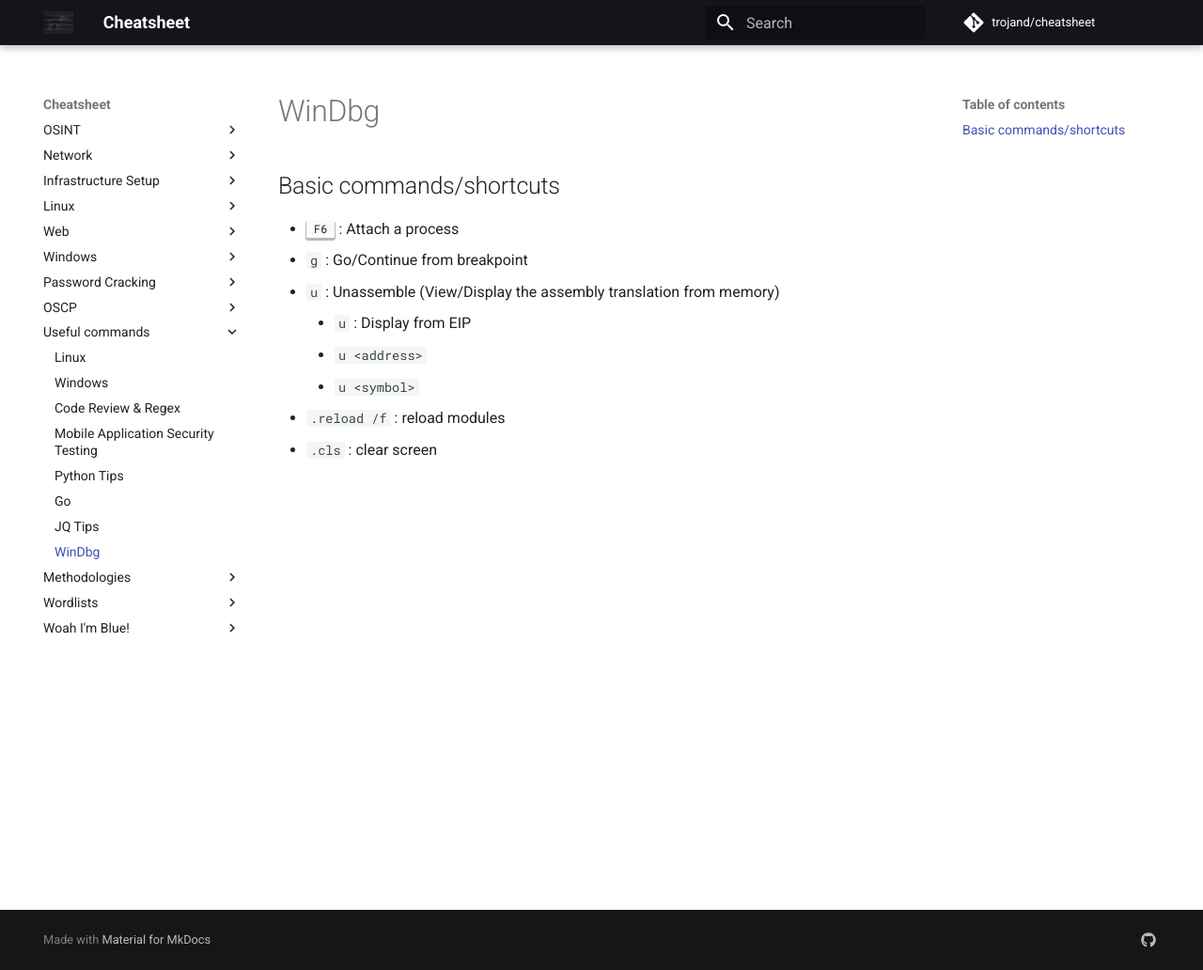
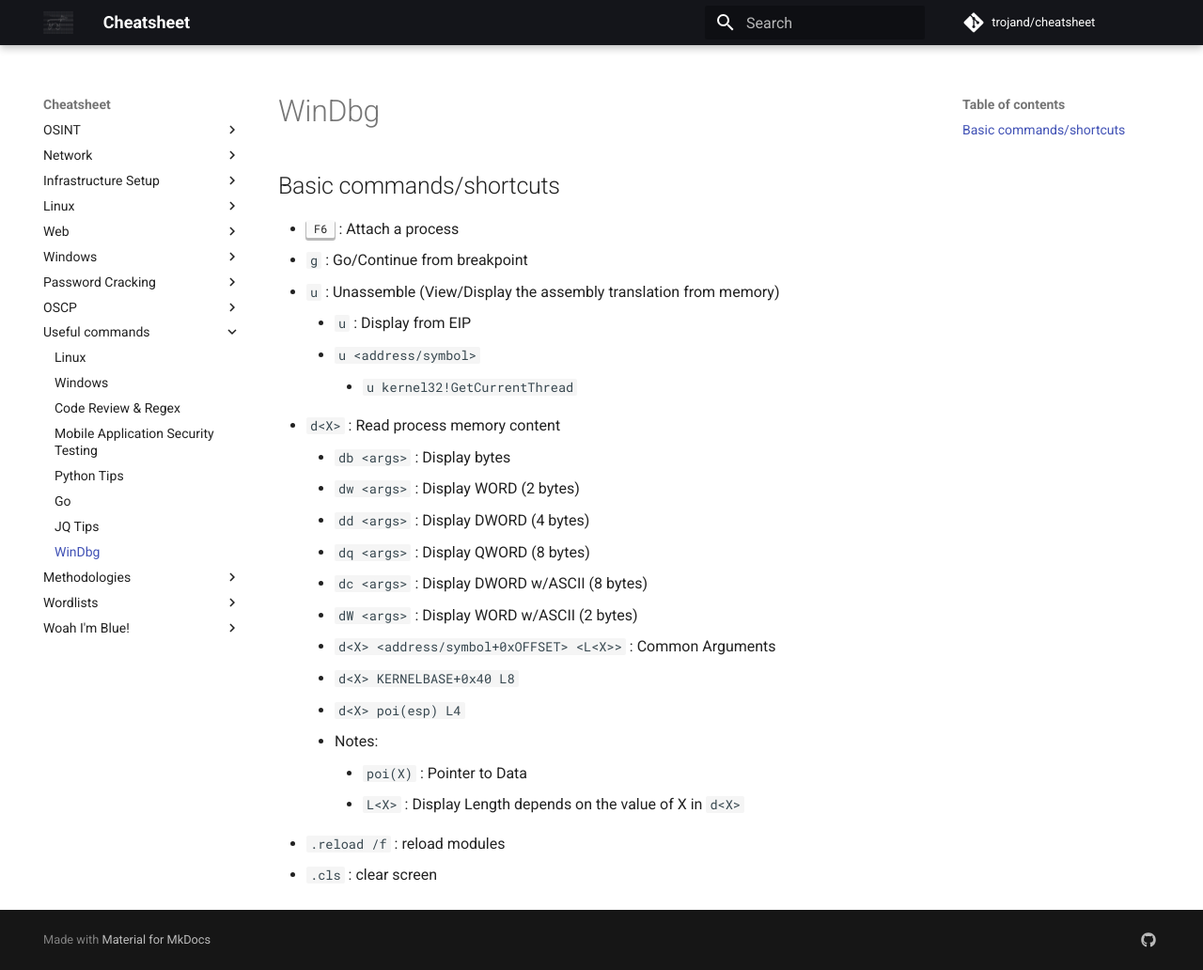
Before and after one commit to trojand/cheatsheet, an MkDocs documentation site: the page built from docs/Useful_Commands/WinDbg.md, in a window 1280 px wide and 1032 px high. Shown: the whole window at 94% size. Built offline with MkDocs 1.6.1 and Material for MkDocs 9.7.7, drawn with Linux system fonts in a browser that asks for light colours; comment, search, counter and statistics services are not loaded.

Commit message:
Update WinDbg.md

```diff
--- a/docs/Useful_Commands/WinDbg.md
+++ b/docs/Useful_Commands/WinDbg.md
@@ -5,9 +5,21 @@
 * `g`  : Go/Continue from breakpoint
 * `u` : Unassemble (View/Display the assembly translation from memory)
     * `u` : Display from EIP
-    * `u <address>`
-    * `u <symbol>`
-
+    * `u <address/symbol>`
+        * `u kernel32!GetCurrentThread`
+* `d<X>` : Read process memory content
+    * `db <args>` : Display bytes
+    * `dw <args>` : Display WORD  (2 bytes)
+    * `dd <args>` : Display DWORD (4 bytes)
+    * `dq <args>` : Display QWORD (8 bytes)
+    * `dc <args>` : Display DWORD w/ASCII (8 bytes)
+    * `dW <args>` : Display WORD  w/ASCII (2 bytes)
+    * `d<X> <address/symbol+0xOFFSET> <L<X>>` : Common Arguments
+    * `d<X> KERNELBASE+0x40 L8`
+    * `d<X> poi(esp) L4`
+    * Notes:
+        * `poi(X)` : Pointer to Data
+        * `L<X>` : Display Length depends on the value of X in `d<X>`
 
 
 * `.reload /f` : reload modules
```
